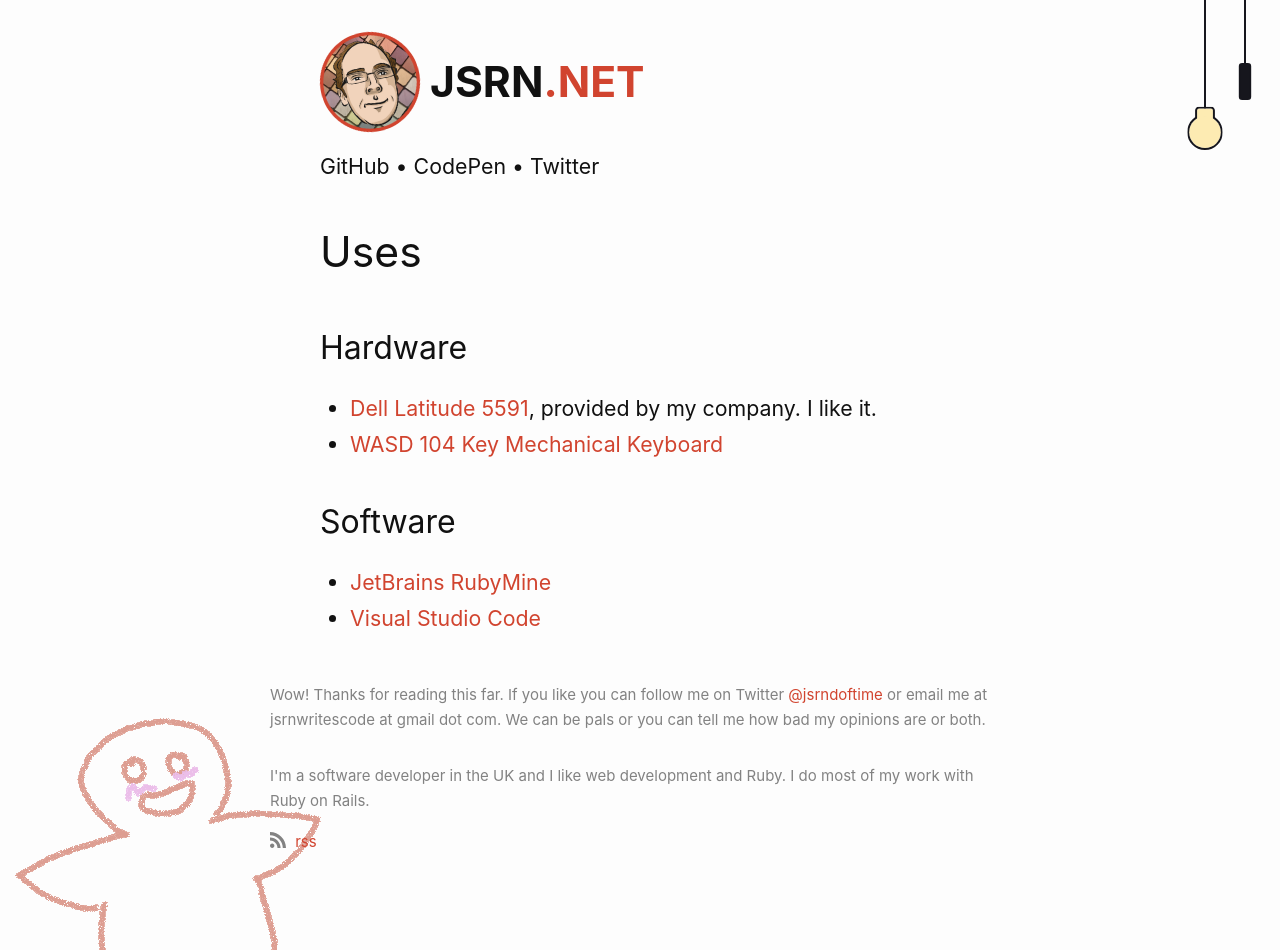
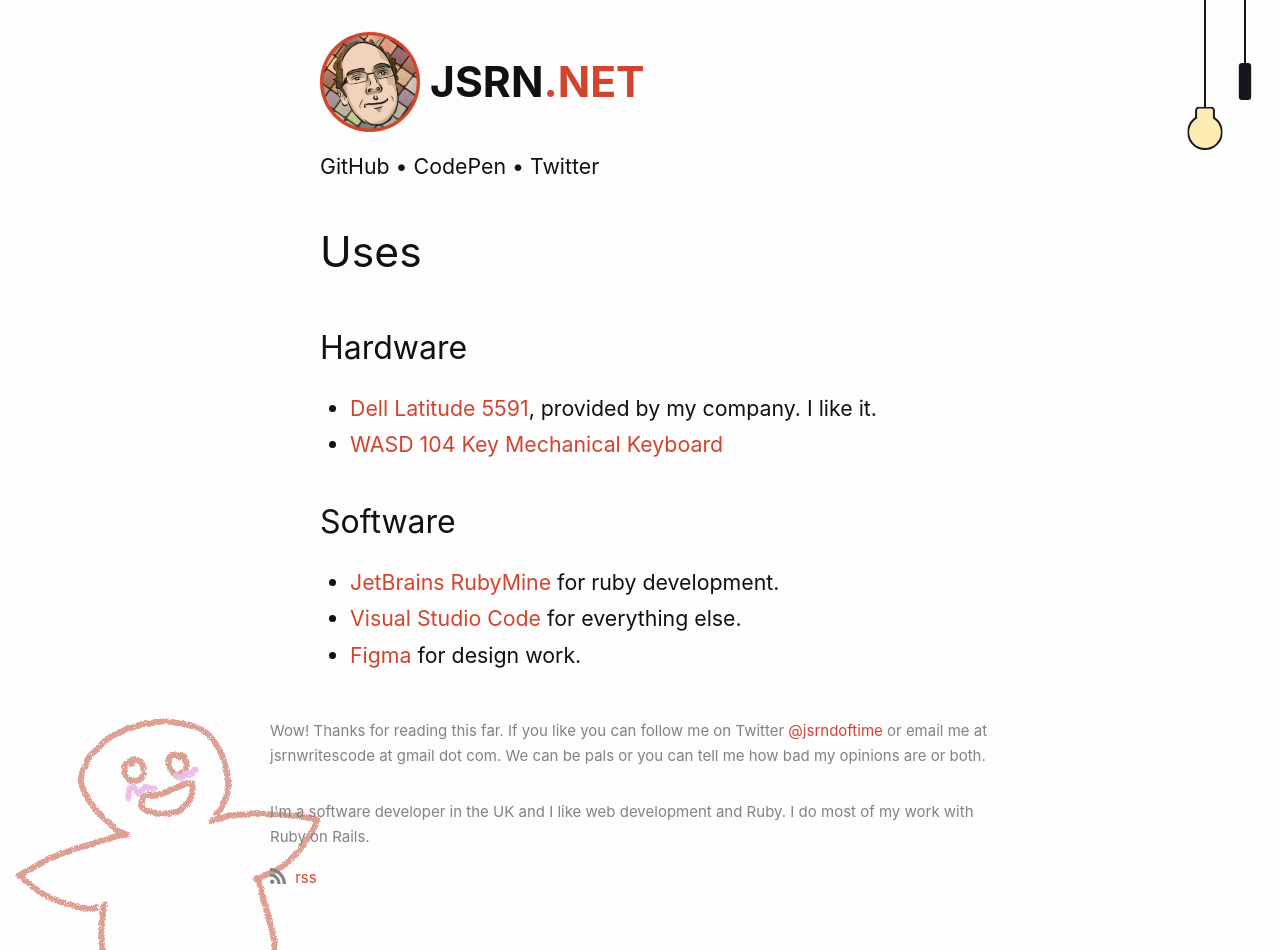
Before and after one commit to jsrn/jsrn.github.io, a Jekyll site: the page built from uses.md, in a window 1280 px wide and 950 px high. Built offline with Jekyll 4.4.1, drawn with Linux system fonts in a browser that asks for light colours; our own code applies the rules of GitHub Pages for plain Markdown files.

Commit message:
Update uses.md

```diff
--- a/uses.md
+++ b/uses.md
@@ -11,5 +11,6 @@
 
 ## Software
 
-* [JetBrains RubyMine](https://www.jetbrains.com/ruby/)
-* [Visual Studio Code](https://code.visualstudio.com/)
+* [JetBrains RubyMine](https://www.jetbrains.com/ruby/) for ruby development.
+* [Visual Studio Code](https://code.visualstudio.com/) for everything else.
+* [Figma](https://www.figma.com/) for design work.
```
